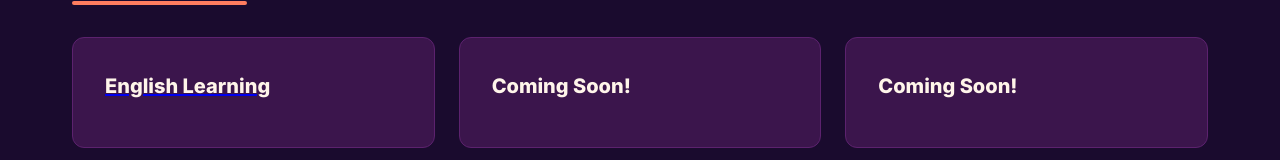
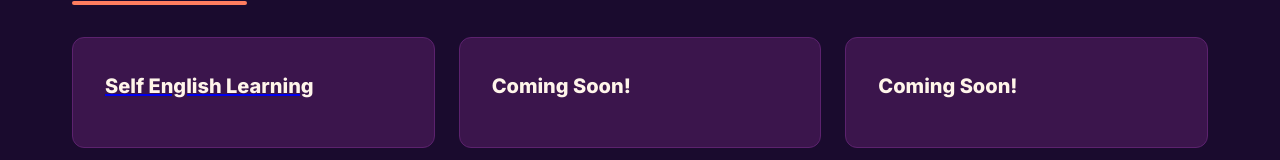
Before and after one commit to darkbdspace/darkbd, a plain HTML site: page index.html in a window 1280 px wide. Shown: the part 2027-2187 px from the top of the page. Drawn offline with Linux system fonts and the light colour scheme.

Commit message:
Update index.html

```diff
--- a/index.html
+++ b/index.html
@@ -470,7 +470,7 @@
         <h2 class="section-title">Real Life Projects</h2>
         <div class="grid">
             <div class="card">
-                <a href="English/index.html"><h3>English Learning</h3></a>
+                <a href="English/index.html"><h3>Self English Learning</h3></a>
             </div>
             <div class="card">
                 <h3>Coming Soon!</h3>
```
